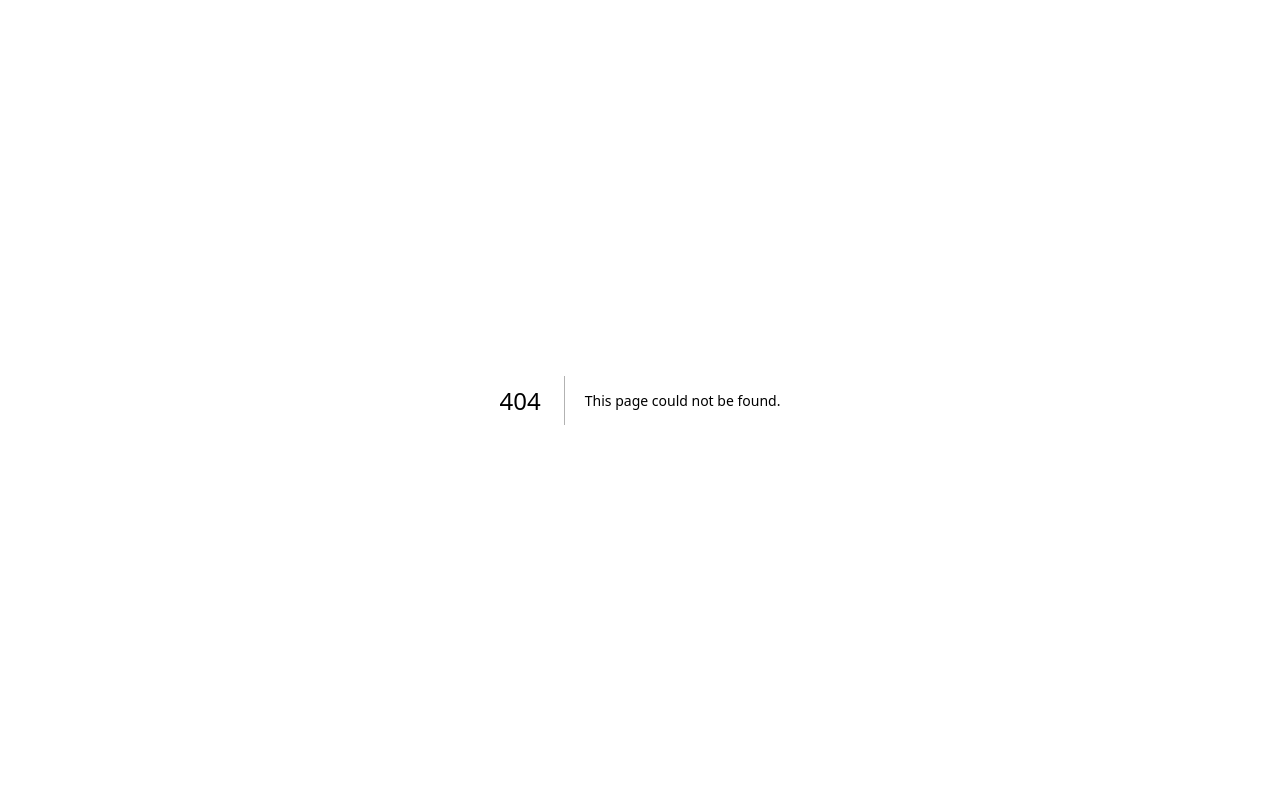
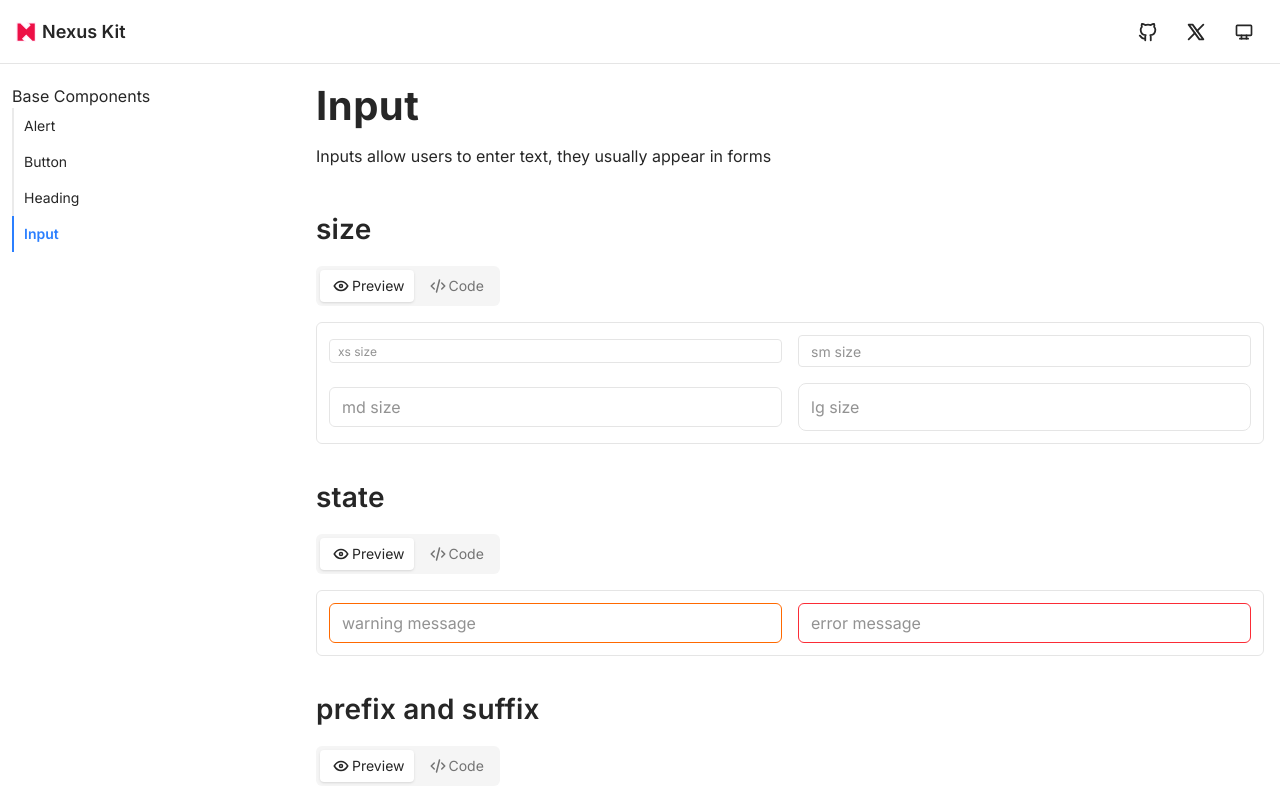
Before and after one commit to CiroLee/nexus-kit, a Next.js app: page /docs/inputs in a window 1280 px wide. Before the commit this address had no page. Built offline with nearby package versions, Linux system fonts and the light colour scheme.

Commit message:
feat: add Input component and perf sth else

```diff
--- a/src/app/docs/alerts/page.tsx
+++ b/src/app/docs/alerts/page.tsx
@@ -3,7 +3,7 @@ import { IconTimezone } from '@tabler/icons-react';
 import SectionIntro from '@/components/business/SectionIntro';
 import Code from '@/components/business/Code';
 import { Alert, AlertTitle } from '@/components/ui/Alert';
-import { stateCode, showIconCode, customIcon } from '@/codes/code.alert';
+import { stateCode, showIconCode, customIcon } from '@/codes/code.alerts';
 
 export default function HeadingPage() {
   return (
--- a/src/app/docs/config.ts
+++ b/src/app/docs/config.ts
@@ -9,12 +9,16 @@ export const navConfig = [
       },
       {
         name: 'Heading',
-        href: '/docs/heading',
+        href: '/docs/headings',
       },
       {
         name: 'Button',
         href: '/docs/buttons',
       },
+      {
+        name: 'Input',
+        href: '/docs/inputs',
+      },
     ],
   },
 ];
--- /dev/null
+++ b/src/app/docs/inputs/page.tsx
@@ -0,0 +1,36 @@
+import { IconUserFilled, IconLockFilled } from '@tabler/icons-react';
+import SectionIntro from '@/components/business/SectionIntro';
+import PreviewAndCode from '@/components/business/PreviewAndCode';
+import Code from '@/components/business/Code';
+import Input from '@/components/ui/Input';
+import { sizeCode, stateCode, preAndSuffixCode, disabledCode } from '@/codes/code.inputs';
+export default function InputPage() {
+  return (
+    <>
+      <SectionIntro title="Input" description="Inputs allow users to enter text, they usually appear in forms" />
+      <PreviewAndCode title="size" code={<Code code={sizeCode} />}>
+        <div className="grid grid-cols-2 items-center gap-4">
+          <Input size="xs" placeholder="xs size" />
+          <Input size="sm" placeholder="sm size" />
+          <Input size="md" placeholder="md size" />
+          <Input size="lg" placeholder="lg size" />
+        </div>
+      </PreviewAndCode>
+      <PreviewAndCode title="state" code={<Code code={stateCode} />}>
+        <div className="grid grid-cols-2 items-center gap-4">
+          <Input state="warning" placeholder="warning message" />
+          <Input state="error" placeholder="error message" />
+        </div>
+      </PreviewAndCode>
+      <PreviewAndCode title="prefix and suffix" code={<Code code={preAndSuffixCode} />}>
+        <div className="grid grid-cols-2 gap-4">
+          <Input prefix={<IconUserFilled size={20} color="gray" />} />
+          <Input type="password" prefix={<IconLockFilled size={20} color="gray" />} />
+        </div>
+      </PreviewAndCode>
+      <PreviewAndCode title="disabled" code={<Code code={disabledCode} />}>
+        <Input placeholder="disabled input" disabled />
+      </PreviewAndCode>
+    </>
+  );
+}
--- a/src/codes/code.buttons.ts
+++ b/src/codes/code.buttons.ts
@@ -1,6 +1,4 @@
-export const variantCode = `'use client';
-
-import Button from '@/components/Button';
+export const variantCode = `import Button from '@/components/Button';
 
 export default function Demo() {
   return (
@@ -15,9 +13,7 @@ export default function Demo() {
 }
 `;
 
-export const sizeCode = `'use client';
-
-import Button from '@/components/Button';
+export const sizeCode = `import Button from '@/components/Button';
 
 export default function Demo() {
   return (
@@ -31,9 +27,7 @@ export default function Demo() {
 }
 `;
 
-export const iconCode = `'use client';
-
-import { IconUpload } from '@tabler/icons-react';
+export const iconCode = `import { IconUpload } from '@tabler/icons-react';
 import Button from '@/components/Button';
 
 export default function Demo() {
@@ -45,9 +39,7 @@ export default function Demo() {
 }
 `;
 
-export const borderedCode = `'use client';
-
-import Button from '@/components/Button';
+export const borderedCode = `import Button from '@/components/Button';
 
 export default function Demo() {
   return (
@@ -62,9 +54,7 @@ export default function Demo() {
 }
 `;
 
-export const disabledCode = `'use client';
-
-import Button from '@/components/Button';
+export const disabledCode = `import Button from '@/components/Button';
 
 export default function Demo() {
   return (
@@ -79,9 +69,7 @@ export default function Demo() {
 }
 `;
 
-export const roundedCode = `'use client';
-
-import Button from '@/components/Button';
+export const roundedCode = `import Button from '@/components/Button';
 
 export default function Demo() {
   return (
@@ -95,9 +83,7 @@ export default function Demo() {
 }
 `;
 
-export const withIconCode = `'use client';
-
-import { IconShoppingCart, IconArrowRight } from '@tabler/icons-react';
+export const withIconCode = `import { IconShoppingCart, IconArrowRight } from '@tabler/icons-react';
 import Button from '@/components/Button';
 
 export default function Demo() {
@@ -116,9 +102,7 @@ export default function Demo() {
 }
 `;
 
-export const loadingCode = `'use client';
-
-import { IconLoader } from '@tabler/icons-react';
+export const loadingCode = `import { IconLoader } from '@tabler/icons-react';
 import Button from '@/components/Button';
 
 export default function Demo() {
@@ -133,9 +117,7 @@ export default function Demo() {
 }
 `;
 
-export const asChildCode = `'use client';
-
-import Link from 'next/link';
+export const asChildCode = `import Link from 'next/link';
 import Button from '@/components/Button';
 
 export default function Demo() {
--- a/src/codes/code.headings.ts
+++ b/src/codes/code.headings.ts
@@ -1,6 +1,4 @@
-export const asCode = `'use client';
-
-import Heading from "@/components/Heading";
+export const asCode = `import Heading from "@/components/Heading";
 
 export default function Page() {
   return (
--- /dev/null
+++ b/src/codes/code.inputs.ts
@@ -0,0 +1,46 @@
+export const sizeCode = `import Input from "@/components/Input";
+
+export default function Page() {
+  return (
+    <div className="grid grid-cols-2 items-center gap-4">
+      <Input size="xs" placeholder="xs size" />
+      <Input size="sm" placeholder="sm size" />
+      <Input size="md" placeholder="md size" />
+      <Input size="lg" placeholder="lg size" />
+    </div>
+  )
+}
+`;
+
+export const stateCode = `import Input from "@/components/Input";
+
+export default function Page() {
+  return (
+    <div className="grid grid-cols-2 items-center gap-4">
+      <Input state="warning" placeholder="warning message" />
+      <Input state="error" placeholder="error message" />
+    </div>
+  )
+}
+`;
+
+export const preAndSuffixCode = `import { IconUserFilled, IconLockFilled } from '@tabler/icons-react';
+import Input from "@/components/Input";
+
+export default function Page() {
+  return (
+    <div className="grid grid-cols-2 gap-4">
+      <Input prefix={<IconUserFilled size={20} color="gray" />} />
+      <Input type="password" prefix={<IconLockFilled size={20} color="gray" />} />
+    </div>
+  )
+}
+`;
+export const disabledCode = `import Input from "@/components/Input";
+
+export default function Page() {
+  return (
+    <Input placeholder="disabled input" disabled />
+  )
+}
+`;
--- /dev/null
+++ b/src/components/ui/Input.tsx
@@ -0,0 +1,52 @@
+'use client';
+import { cva, type VariantProps } from 'class-variance-authority';
+import { cn } from '@/lib/utils';
+
+const inputWrap = cva(
+  `relative px-3 border border-line outline-none not-disabled:has-focus:border-primary transition-colors flex gap-2 items-center
+  not-data-[disabled]:hover:border-primary not-disabled:has-focus-visible:ring-3 not-disabled:has-focus-visible:ring-primary/30`,
+  {
+    variants: {
+      size: {
+        xs: 'rounded-sm h-6 text-xs px-2',
+        sm: 'rounded h-8 text-sm',
+        md: 'rounded-md h-10',
+        lg: 'rounded-lg h-12',
+      },
+      state: {
+        warning: 'not-disabled:has-focus:border-orange-400 border-warning not-data-[disabled]:hover:border-orange-400 not-disabled:has-focus-visible:ring-orange-400/30',
+        error: 'not-disabled:has-focus:border-danger border-danger not-data-[disabled]:hover:border-danger not-disabled:has-focus-visible:ring-danger/30',
+      },
+      disabled: {
+        true: 'cursor-not-allowed opacity-70 [&_input]:cursor-not-allowed',
+      },
+      rounded: {
+        true: 'rounded-full',
+      },
+    },
+    defaultVariants: {
+      size: 'md',
+    },
+  },
+);
+
+const input = cva('outline-none size-full');
+
+type InputWrapVariants = VariantProps<typeof inputWrap>;
+interface InputProps extends Omit<React.InputHTMLAttributes<HTMLInputElement>, 'size' | 'type' | 'prefix' | 'disabled'>, InputWrapVariants {
+  type?: 'text' | 'password' | 'email';
+  className?: string;
+  prefix?: React.ReactNode;
+  suffix?: React.ReactNode;
+  style?: React.CSSProperties;
+}
+export default function Input(props: InputProps) {
+  const { size, state, prefix, suffix, disabled, rounded, className, style, ...rest } = props;
+  return (
+    <div data-disabled={disabled} className={cn('input-group', inputWrap({ size, state, disabled, rounded, className }))} style={style}>
+      {prefix ? <>{prefix}</> : null}
+      <input type="text" className={input()} disabled={!!disabled} {...rest} />
+      {suffix ? <>{suffix}</> : null}
+    </div>
+  );
+}
```
Also changed, not shown: src/app/docs/headings/page.tsx (renamed from src/app/docs/heading/page.tsx), src/codes/code.alerts.ts (renamed from src/codes/code.alert.ts).
